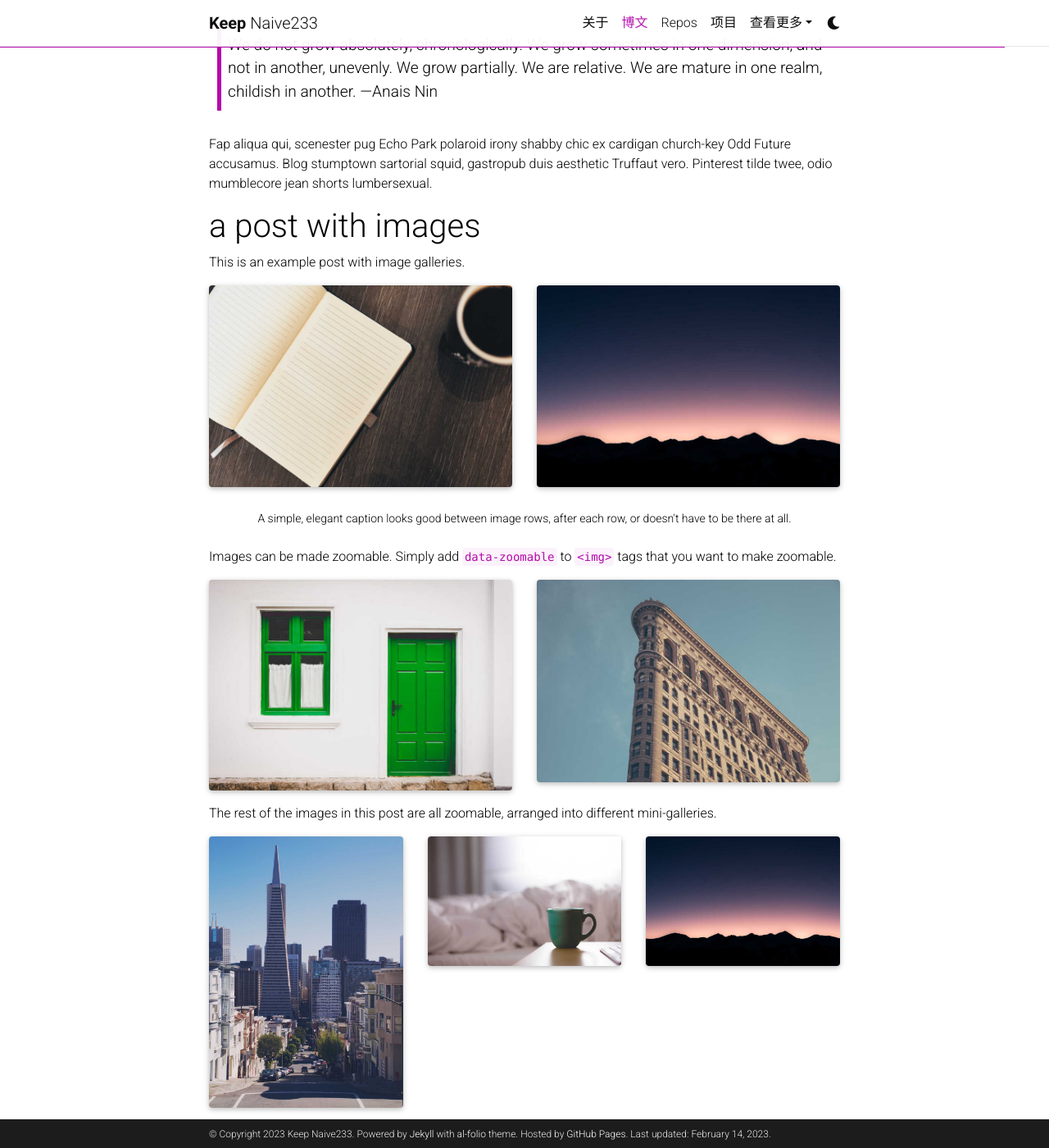
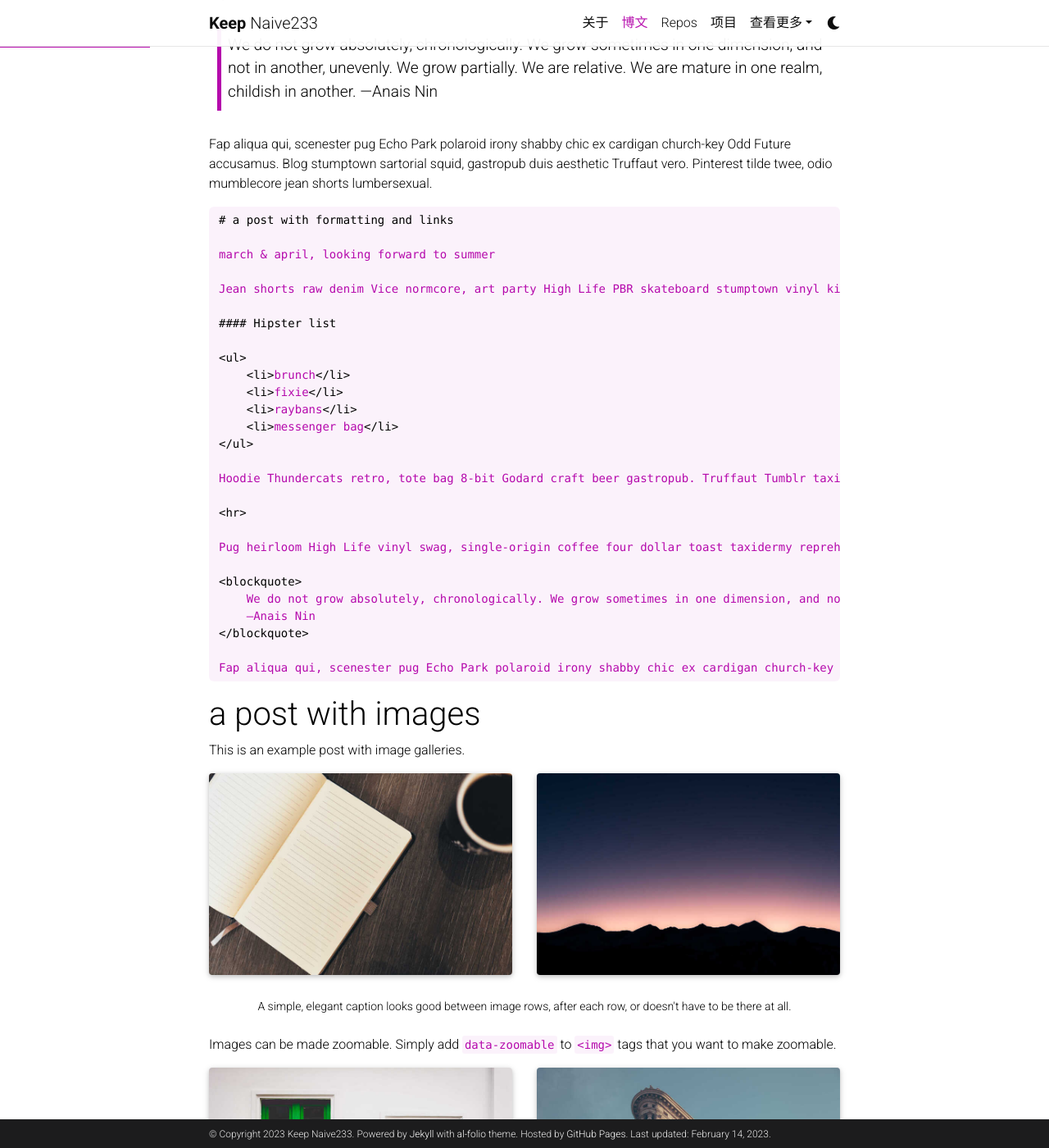
Before and after one commit to KeepNaivety3/KeepNaivety3.github.io, a Jekyll site: the page built from _posts/2023-02-14-blog-translate.md, in a window 1280 px wide and 1400 px high, scrolled down 841 px. Shown: the whole window at 82% size. Built offline with Jekyll 4.4.1, drawn with Linux system fonts in a browser that asks for light colours; comment, search, counter and statistics services are not loaded; a style sheet for code colours, icons or effects is not loaded; some of the changed text lies outside the part shown.

Commit message:
update post

````diff
--- a/_posts/2023-02-14-blog-translate.md
+++ b/_posts/2023-02-14-blog-translate.md
@@ -34,6 +34,36 @@
 </blockquote>
 
 Fap aliqua qui, scenester pug Echo Park polaroid irony shabby chic ex cardigan church-key Odd Future accusamus. Blog stumptown sartorial squid, gastropub duis aesthetic Truffaut vero. Pinterest tilde twee, odio mumblecore jean shorts lumbersexual.
+
+```markdown
+# a post with formatting and links
+
+march & april, looking forward to summer
+
+Jean shorts raw denim Vice normcore, art party High Life PBR skateboard stumptown vinyl kitsch. Four loko meh 8-bit, tousled banh mi tilde forage Schlitz dreamcatcher twee 3 wolf moon. Chambray asymmetrical paleo salvia, sartorial umami four loko master cleanse drinking vinegar brunch. <a href="https://www.pinterest.com">Pinterest</a> DIY authentic Schlitz, hoodie Intelligentsia butcher trust fund brunch shabby chic Kickstarter forage flexitarian. Direct trade <a href="https://en.wikipedia.org/wiki/Cold-pressed_juice">cold-pressed</a> meggings stumptown plaid, pop-up taxidermy. Hoodie XOXO fingerstache scenester Echo Park. Plaid ugh Wes Anderson, freegan pug selvage fanny pack leggings pickled food truck DIY irony Banksy.
+
+#### Hipster list
+
+<ul>
+    <li>brunch</li>
+    <li>fixie</li>
+    <li>raybans</li>
+    <li>messenger bag</li>
+</ul>
+
+Hoodie Thundercats retro, tote bag 8-bit Godard craft beer gastropub. Truffaut Tumblr taxidermy, raw denim Kickstarter sartorial dreamcatcher. Quinoa chambray slow-carb salvia readymade, bicycle rights 90's yr typewriter selfies letterpress cardigan vegan.
+
+<hr>
+
+Pug heirloom High Life vinyl swag, single-origin coffee four dollar toast taxidermy reprehenderit fap distillery master cleanse locavore. Est anim sapiente leggings Brooklyn ea. Thundercats locavore excepteur veniam eiusmod. Raw denim Truffaut Schlitz, migas sapiente Portland VHS twee Bushwick Marfa typewriter retro id keytar.
+
+<blockquote>
+    We do not grow absolutely, chronologically. We grow sometimes in one dimension, and not in another, unevenly. We grow partially. We are relative. We are mature in one realm, childish in another.
+    —Anais Nin
+</blockquote>
+
+Fap aliqua qui, scenester pug Echo Park polaroid irony shabby chic ex cardigan church-key Odd Future accusamus. Blog stumptown sartorial squid, gastropub duis aesthetic Truffaut vero. Pinterest tilde twee, odio mumblecore jean shorts lumbersexual.
+```
 
 # a post with images
 
@@ -76,3 +106,47 @@
         {% include figure.html path="assets/img/example_preview/7.jpg" class="img-fluid rounded z-depth-1" zoomable=true %}
     </div>
 </div>
+
+```markdown
+# a post with images
+
+This is an example post with image galleries.
+
+<div class="row mt-3">
+    <div class="col-sm mt-3 mt-md-0">
+        {% include figure.html path="assets/img/example_preview/9.jpg" class="img-fluid rounded z-depth-1" %}
+    </div>
+    <div class="col-sm mt-3 mt-md-0">
+        {% include figure.html path="assets/img/example_preview/7.jpg" class="img-fluid rounded z-depth-1" %}
+    </div>
+</div>
+<div class="caption">
+    A simple, elegant caption looks good between image rows, after each row, or doesn't have to be there at all.
+</div>
+
+Images can be made zoomable.
+Simply add `data-zoomable` to `<img>` tags that you want to make zoomable.
+
+<div class="row mt-3">
+    <div class="col-sm mt-3 mt-md-0">
+        {% include figure.html path="assets/img/example_preview/8.jpg" class="img-fluid rounded z-depth-1" zoomable=true %}
+    </div>
+    <div class="col-sm mt-3 mt-md-0">
+        {% include figure.html path="assets/img/example_preview/10.jpg" class="img-fluid rounded z-depth-1" zoomable=true %}
+    </div>
+</div>
+
+The rest of the images in this post are all zoomable, arranged into different mini-galleries.
+
+<div class="row mt-3">
+    <div class="col-sm mt-3 mt-md-0">
+        {% include figure.html path="assets/img/example_preview/11.jpg" class="img-fluid rounded z-depth-1" zoomable=true %}
+    </div>
+    <div class="col-sm mt-3 mt-md-0">
+        {% include figure.html path="assets/img/example_preview/12.jpg" class="img-fluid rounded z-depth-1" zoomable=true %}
+    </div>
+    <div class="col-sm mt-3 mt-md-0">
+        {% include figure.html path="assets/img/example_preview/7.jpg" class="img-fluid rounded z-depth-1" zoomable=true %}
+    </div>
+</div>
+```
````
